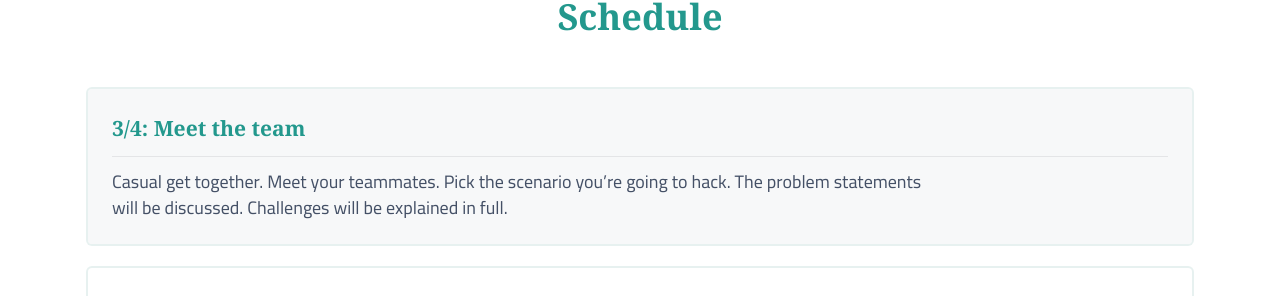
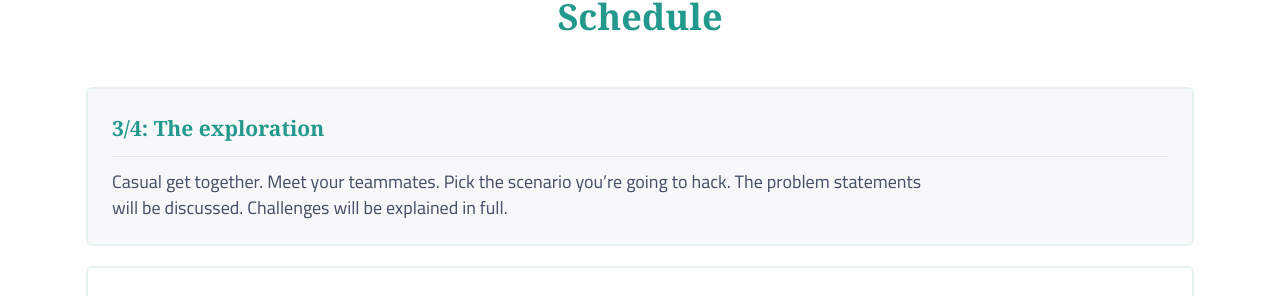
Before and after one commit to nerdlab-be/traveljam, a Jekyll site: the page built from _pages/index.markdown, in a window 1280 px wide and 900 px high, scrolled down 2552 px. Shown: the part 146-442 px from the top of the window. Built offline with Jekyll 4.4.1, drawn with Linux system fonts in a browser that asks for light colours.

Commit message:
added The exploration as name

```diff
--- a/_pages/index.markdown
+++ b/_pages/index.markdown
@@ -52,7 +52,7 @@ opdracht:
   subpara-five: "Let’s not forget. You gain the incredible experience of meeting new people, that share the same passion. Travelling and dreaming of a better future."
 program:
   title: "Schedule"
-  dataTitle: "Meet the team"
+  dataTitle: "The exploration"
   dataDate: "3/4"
   dataPara: "Casual get together. Meet your teammates. Pick the scenario you’re going to hack. The problem statements will be discussed. Challenges will be explained in full."
   friday: "Traveljam!"
```
